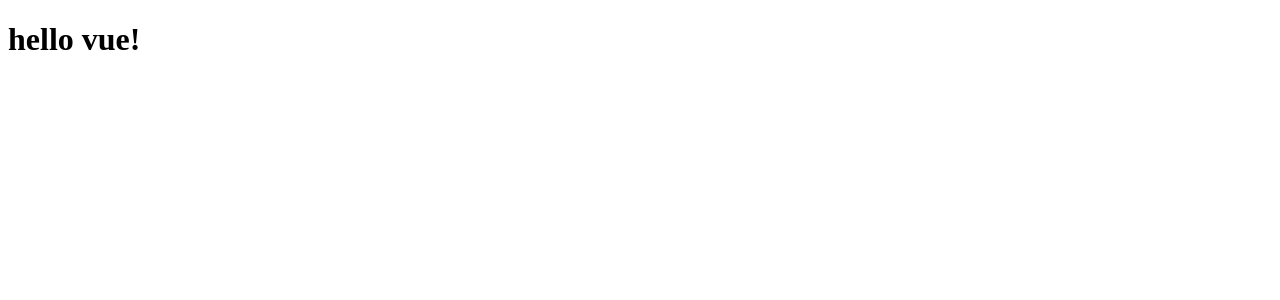
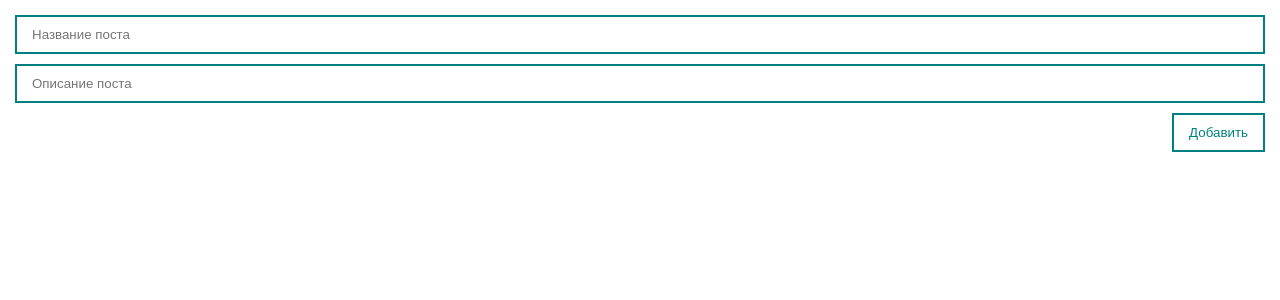
Before and after one commit to hryashik/test-vue, a Vue app: page / in a window 1280 px wide. Shown: the top 300 px of the page. Built offline with nearby package versions, Linux system fonts and the light colour scheme.

Commit message:
main component

```diff
--- a/src/App.vue
+++ b/src/App.vue
@@ -1,17 +1,84 @@
 <template>
-  <h1>{{intro}}</h1>
+  <div class="app">
+    <form @submit.prevent>
+      <input
+        type="text"
+        placeholder="Название поста"
+        v-model="title">
+      <input
+        type="text"
+        placeholder="Описание поста"
+        v-model="body">
+      <button
+        class="btn"
+        @click="createPost">Добавить
+      </button>
+    </form>
+    <div class="post" v-for="post in posts">
+      <div><strong>Название: </strong>{{ post.title }}</div>
+      <div><strong>Описание: </strong>{{ post.body }}</div>
+    </div>
+  </div>
 </template>
 
 <script>
-  export default {
-    data() {
-      return {
-        intro: 'hello vue!'
-      }
-    },
+export default {
+  data() {
+    return {
+      posts: [],
+      title: '',
+      body: ''
+    }
+  },
+  methods: {
+    createPost() {
+      let newPost = {
+        id: Date.now(),
+        title: this.title,
+        body: this.body
+      };
+      this.posts.push(newPost);
+      this.title = '';
+      this.body = '';
+    }
   }
+}
 </script>
 
 <style>
+* {
+  padding: 0px;
+  margin: 0px;
+  box-sizing: border-box;
+}
 
+.app {
+  padding: 15px;
+}
+
+form {
+  display: flex;
+  flex-direction: column;
+}
+
+form input {
+  margin-bottom: 10px;
+  border: 2px solid teal;
+  padding: 10px 15px;
+}
+
+.btn {
+  margin-bottom: 25px;
+  padding: 10px 15px;
+  background: none;
+  color: teal;
+  border: 2px solid teal;
+  align-self: flex-end;
+}
+
+.post {
+  margin-top: 5px;
+  padding: 10px 15px;
+  border: 2px solid teal;
+}
 </style>
```
